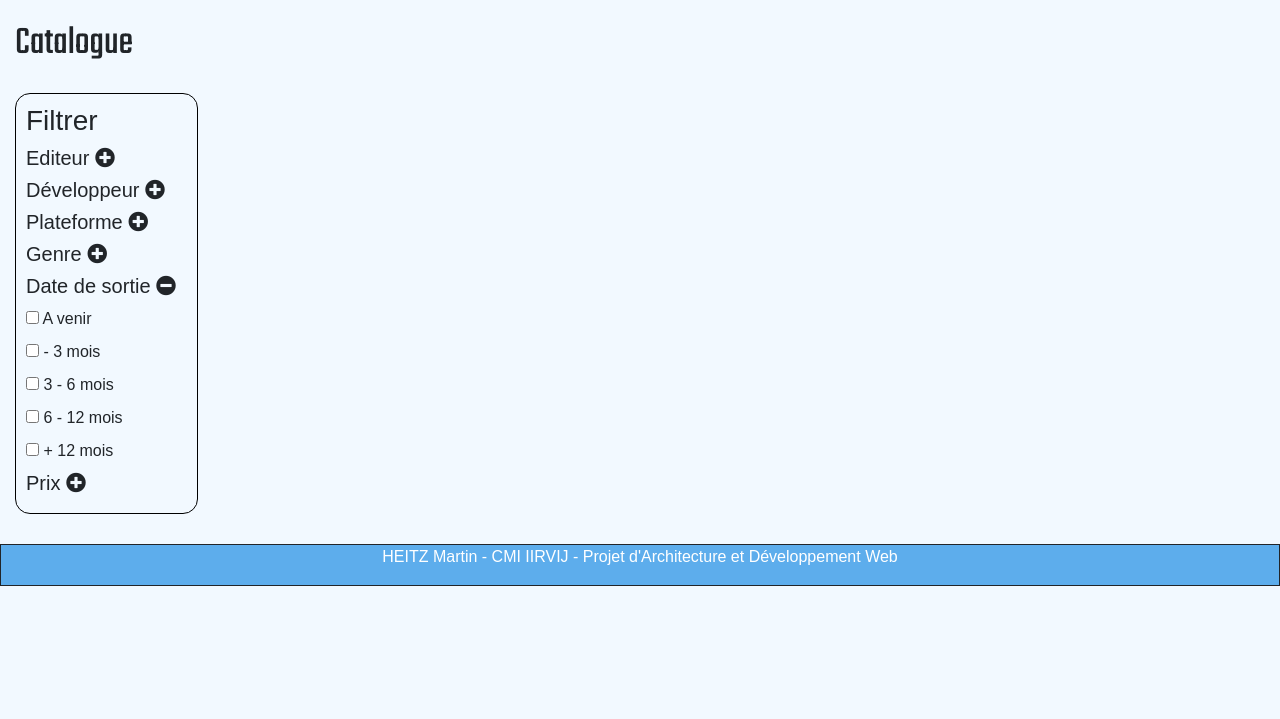
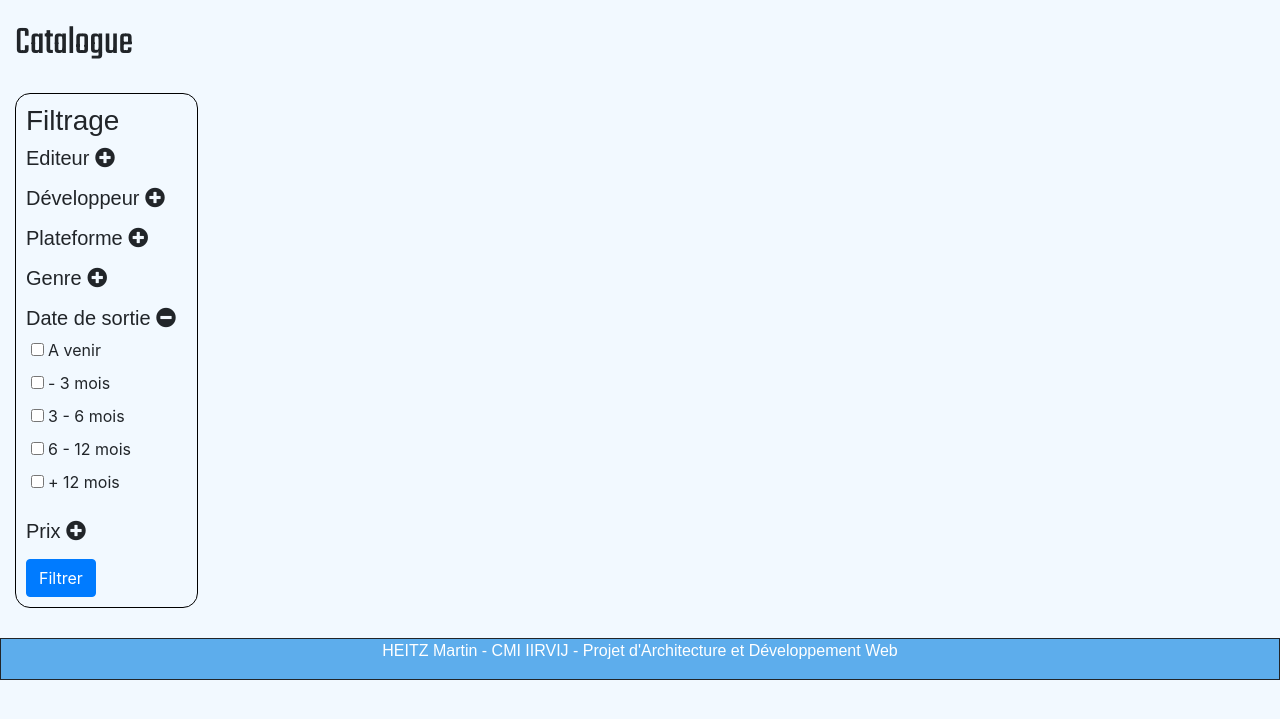
Before and after one commit to sylvestreee/ArchiDevWeb, a PHP site: template views/catalogue.twig in a window 1280 px wide, after a click that opens the changed part. Shown: the part 62-781 px from the top of the page. Run offline with PHP 8.4, Linux system fonts and the light colour scheme; the template is opened without the code that fills it, so the values that code supplies are empty; some libraries are stand-ins or nearby versions; some web fonts are replaced.

Commit message:
filter work started

```diff
--- a/assets/css/global.css
+++ b/assets/css/global.css
@@ -202,6 +202,10 @@
   margin-bottom: 15px;
 }
 
+.block {
+  display: block;
+}
+
 .ro-catalogue-3 {
   margin-top: 5px;
 }
--- a/views/catalogue.twig
+++ b/views/catalogue.twig
@@ -10,141 +10,153 @@
 
 		<!--filter-->
 		<div class="col-md-2">
-			<div class="filter border-smooth">
-				<h3>Filtrer</h3>
+			<form class="form-filter filter border-smooth" action="#" novalidate>
+				<h3>Filtrage</h3>
 
 				<!--editor option-->
-				<div class="filter-item">
+				<div class="form-group">
 					<h5>Editeur
 						<i class="fas fa-plus-circle discover clickable-icon" data-target="editor"></i>
 					</h5>
 
-					<form class="editor invisible">
+					<div class="editor invisible">
 						{% for editor in editors %}
-						    <div class="check-item">
-							    <label for="defaultCheck">
-								    <input type="checkbox" id="defaultCheck">
+					    	<div class="block">
+					    		<label for="editor"></label>
+								<input type="checkbox" class="editor filter" name="editor[]" id="editor" value="{{ editor.editor }}">
 								{{ editor.editor }}
-							    </label>
 							</div>
 						{% endfor %}
-					</form>
+					</div>
 				</div>
 
 				<!--developer option-->
-				<div class="filter-item">
+				<div class="form-group">
 					<h5>Développeur
 						<i class="fas fa-plus-circle discover clickable-icon" data-target="developer"></i>
 					</h5>
 
-					<form class="developer invisible">
+					<div class="developer invisible">
 						{% for developer in developers %}
-						    <div class="check-item">
-							    <label for="defaultCheck">
-								    <input type="checkbox" id="defaultCheck">
+							<div class="block">
+						    	<label for="developer"></label>
+								<input type="checkbox" class="developer filter" name="developer[]" id="developer" value="{{ developer.developer }}">
 								{{ developer.developer }}
-							    </label>
 							</div>
 						{% endfor %}
-					</form>
+					</div>
 				</div>
 
-				<!--plateform option-->
-				<div class="filter-item">
+				<!--platform option-->
+				<div class="form-group">
 					<h5>Plateforme
 						<i class="fas fa-plus-circle discover clickable-icon" data-target="platform"></i>
 					</h5>
 
-					<form class="platform invisible">
+					<div class="platform invisible">
 						{% for platform in platforms %}
-						    <div class="check-item">
-							    <label for="defaultCheck">
-								    <input type="checkbox" id="defaultCheck">
+							<div class="block">
+						    	<label for="plateform"></label>
+								<input type="checkbox" class="platform filter" name="platform[]" id="platform" value="{{ platform.platform }}">
 								{{ platform.platform }}
-							    </label>
 							</div>
 						{% endfor %}
-					</form>
+					</div>
 				</div>
 
 				<!--genre option-->
-				<div class="filter-item">
+				<div class="form-group">
 					<h5>Genre
 						<i class="fas fa-plus-circle discover clickable-icon" data-target="genre"></i>
 					</h5>
 
-					<form class="genre invisible">
+					<div class="genre invisible">
 						{% for genre in genres %}
-						    <div class="check-item">
-							    <label for="defaultCheck">
-								    <input type="checkbox" id="defaultCheck">
+							<div class="block">
+						    	<label for="genre"></label>
+								<input type="checkbox" class="genre filter" name="genre[]" id="genre" value="{{ genre.name }}">
 								{{ genre.name }}
-							    </label>
 							</div>
 						{% endfor %}
-					</form>
+					</div>
 				</div>
 
 				<!--release period option-->
-				<div class="filter-item">
-					<h5>
-						Date de sortie
+				<div class="form-group">
+					<h5>Date de sortie
 						<i class="fas fa-plus-circle discover clickable-icon" data-target="released"></i>
 					</h5>
 
-					<form class="released invisible">
-					    <div class="check-item">
-						    <label for="defaultCheck">
-							    <input type="checkbox" id="defaultCheck">
+					<div class="released invisible">
+						<div class="block">
+							<label for="released"></label>
+							<input type="checkbox" class="released filter" name="released[]" id="released" value="<0">
 							A venir
-						    </label>
 						</div>
 
-					    <div class="check-item">
-						    <label for="defaultCheck">
-							    <input type="checkbox" id="defaultCheck">
+						<div class="block">
+							<label for="released"></label>
+							<input type="checkbox" class="released filter" name="released[]" id="released" value="-3">
 							- 3 mois
-						    </label>
 						</div>
 
-					    <div class="check-item">
-						    <label for="defaultCheck">
-							    <input type="checkbox" id="defaultCheck">
+						<div class="block">
+							<label for="released"></label>
+							<input type="checkbox" class="released filter" name="released[]" id="released" value="3-6">
 							3 - 6 mois
-						    </label>
 						</div>
 
-					    <div class="check-item">
-						    <label for="defaultCheck">
-							    <input type="checkbox" id="defaultCheck">
+						<div class="block">
+							<label for="released"></label>
+							<input type="checkbox" class="released filter" name="released[]" id="released" value="6-12">
 							6 - 12 mois
-						    </label>
 						</div>
 
-					    <div class="check-item">
-						    <label for="defaultCheck">
-							    <input type="checkbox" id="defaultCheck">
+						<div class="block">
+							<label for="released"></label>
+							<input type="checkbox" class="released filter" name="released[]" id="released" value=">12">
 							+ 12 mois
-						    </label>
 						</div>
-					</form>
+					</div>
 				</div>
 
 				<!--price option-->
-				<div class="filter-item">
+				<div class="form-group">
 					<h5>Prix
 						<i class="fas fa-plus-circle discover clickable-icon" data-target="price"></i>
 					</h5>
 
 					<div class="price invisible">
-						<p>
-							<input type="text" id="range" readonly>
-						</p>
+						<div class="block">
+							<label for="price"></label>
+							<input type="checkbox" class="price filter" name="price[]" id="price" value="<25">
+							< 25€
+						</div>
 
-						<div id="slider-range"></div><br>
+						<div class="block">
+							<label for="price"></label>
+							<input type="checkbox" class="price filter" name="price[]" id="price" value="25-50">
+							25 - 50€
+						</div>
+
+						<div class="block">
+							<label for="price"></label>
+							<input type="checkbox" class="price filter" name="price[]" id="price" value="50-75">
+							50 - 75€
+						</div>
+
+						<div class="block">
+							<label for="price"></label>
+							<input type="checkbox" class="price filter" name="price[]" id="price" value=">75">
+							> 75€
 						</div>
 					</div>
 				</div>
+
+				<div class="submit-button">
+					<button type="submit" class="btn btn-primary">Filtrer</button>
+				</div>
+			</form>
 		</div>
 
 
```
Also changed, not shown: index.php (+11 -3 lines). Lines whose indentation alone changed are shown as unchanged.
